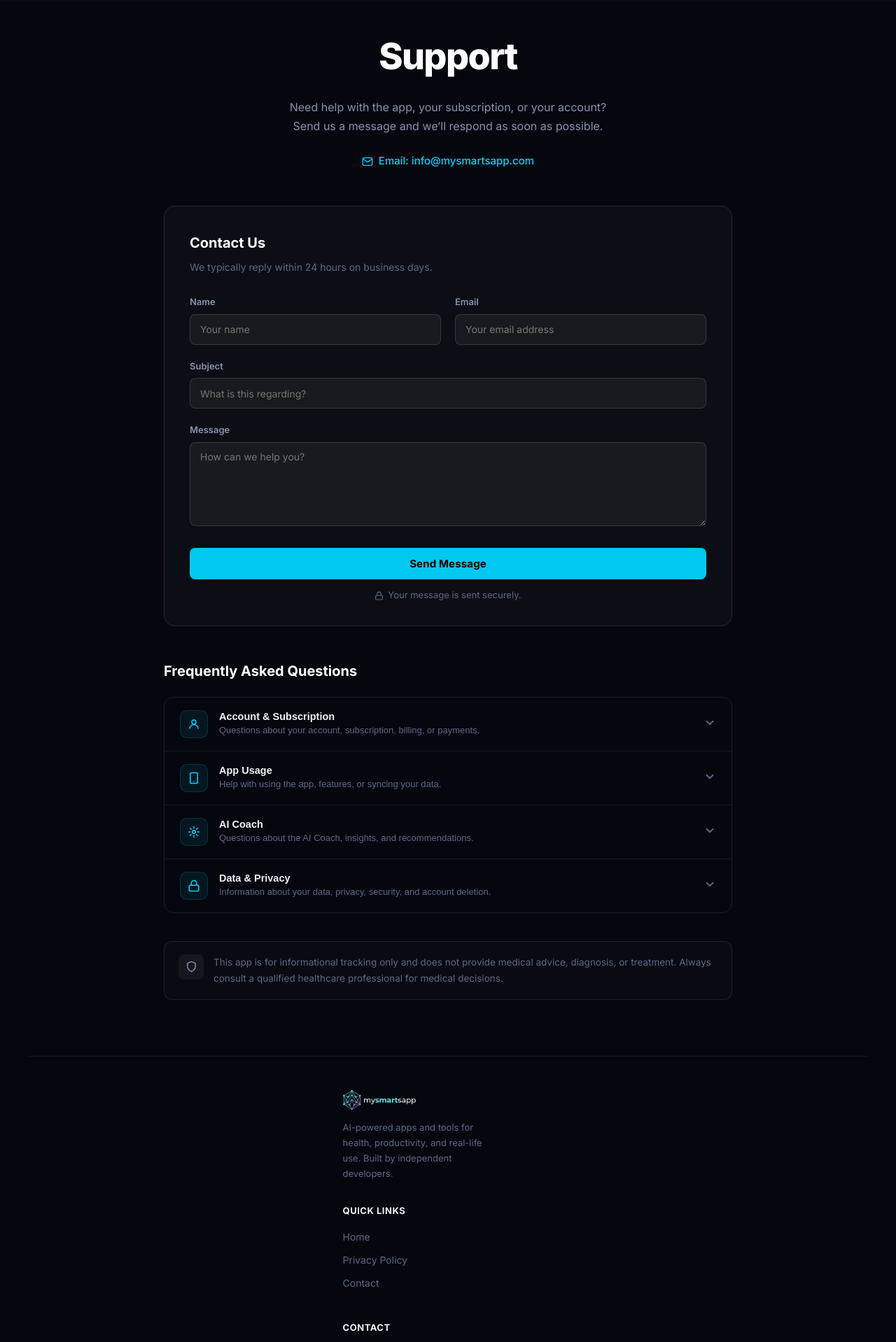
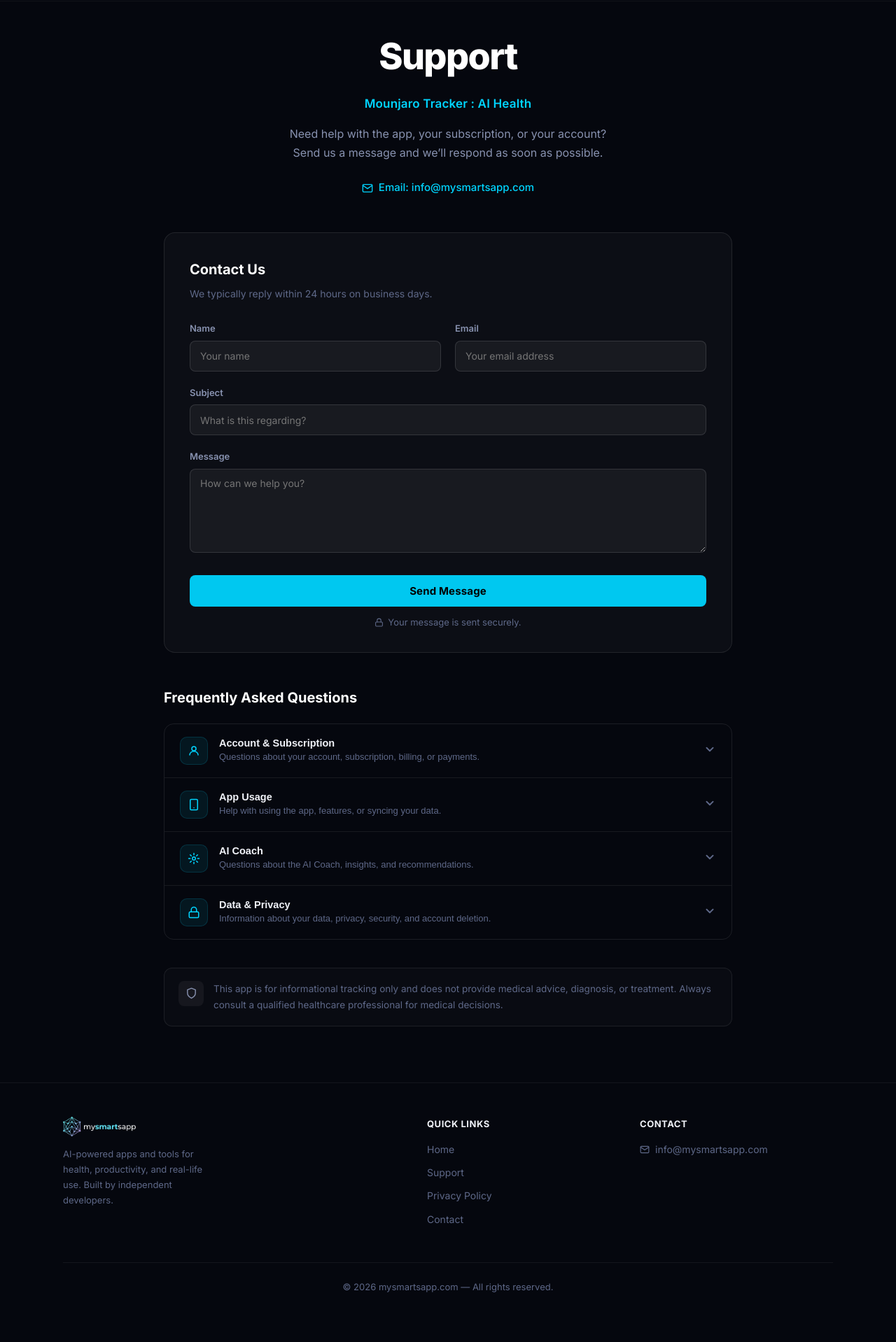
Before and after one commit to Sabbasromania-ai/mysmartapp-site, a React (Vite) app: page /support in a window 1280 px wide. Shown: the part 62-1980 px from the top of the page at 70% size. After the commit the page ends 1944 px from the top, so only its background shows below. Built offline with nearby package versions, Linux system fonts and the light colour scheme.

Commit message:
Fix footer 3-column layout, replace footer element to avoid CSS override

```diff
--- a/src/pages/SupportPage.tsx
+++ b/src/pages/SupportPage.tsx
@@ -158,10 +158,16 @@
       <section style={{ textAlign: 'center', padding: '100px 24px 48px' }}>
         <h1 style={{
           fontSize: 'clamp(36px, 6vw, 52px)', fontWeight: 800,
-          color: '#fff', letterSpacing: '-0.03em', marginBottom: 16,
+          color: '#fff', letterSpacing: '-0.03em', marginBottom: 10,
         }}>
           Support
         </h1>
+        <p style={{
+          fontSize: 17, fontWeight: 600, color: '#00d4ff',
+          letterSpacing: '0.01em', marginBottom: 16,
+        }}>
+          Mounjaro Tracker : AI Health
+        </p>
         <p style={{ color: '#8892b0', fontSize: 16, lineHeight: 1.7, maxWidth: 480, margin: '0 auto 24px' }}>
           Need help with the app, your subscription, or your account?<br />
           Send us a message and we&rsquo;ll respond as soon as possible.
@@ -408,19 +414,20 @@
       </div>
 
       {/* ── Footer ── */}
-      <footer style={{
+      {/* Using div instead of footer element to avoid global CSS footer{display:flex} override */}
+      <div role="contentinfo" style={{
         borderTop: '1px solid rgba(255,255,255,0.06)',
         padding: '48px 24px 32px',
       }}>
         <div style={{ maxWidth: 1100, margin: '0 auto' }}>
           <div style={{
-            display: 'grid',
-            gridTemplateColumns: 'repeat(auto-fit, minmax(200px, 1fr))',
-            gap: '32px 40px',
+            display: 'flex',
+            flexWrap: 'wrap',
+            gap: '32px 48px',
             marginBottom: 40,
           }}>
-            {/* Brand */}
-            <div>
+            {/* Brand — flex: 2 so it takes double width vs other cols */}
+            <div style={{ flex: '2 1 240px', minWidth: 200 }}>
               <div style={{ display: 'flex', alignItems: 'center', gap: 8, marginBottom: 14 }}>
                 <img src={navLogo} alt="mysmartsapp" style={{ height: 28, width: 'auto' }} />
               </div>
@@ -430,12 +437,13 @@
             </div>
 
             {/* Quick Links */}
-            <div>
+            <div style={{ flex: '1 1 140px', minWidth: 130 }}>
               <h3 style={{ fontSize: 13, fontWeight: 700, color: '#f0f2f8', marginBottom: 14, letterSpacing: '0.04em', textTransform: 'uppercase' }}>
                 Quick Links
               </h3>
               {[
                 { label: 'Home', href: '/' },
+                { label: 'Support', href: '/support' },
                 { label: 'Privacy Policy', href: '/privacy' },
                 { label: 'Contact', href: 'mailto:info@mysmartsapp.com' },
               ].map(link => (
@@ -452,7 +460,7 @@
             </div>
 
             {/* Contact */}
-            <div>
+            <div style={{ flex: '1 1 160px', minWidth: 150 }}>
               <h3 style={{ fontSize: 13, fontWeight: 700, color: '#f0f2f8', marginBottom: 14, letterSpacing: '0.04em', textTransform: 'uppercase' }}>
                 Contact
               </h3>
@@ -481,7 +489,7 @@
             </p>
           </div>
         </div>
-      </footer>
+      </div>{/* end footer div */}
 
     </div>
   )
```
